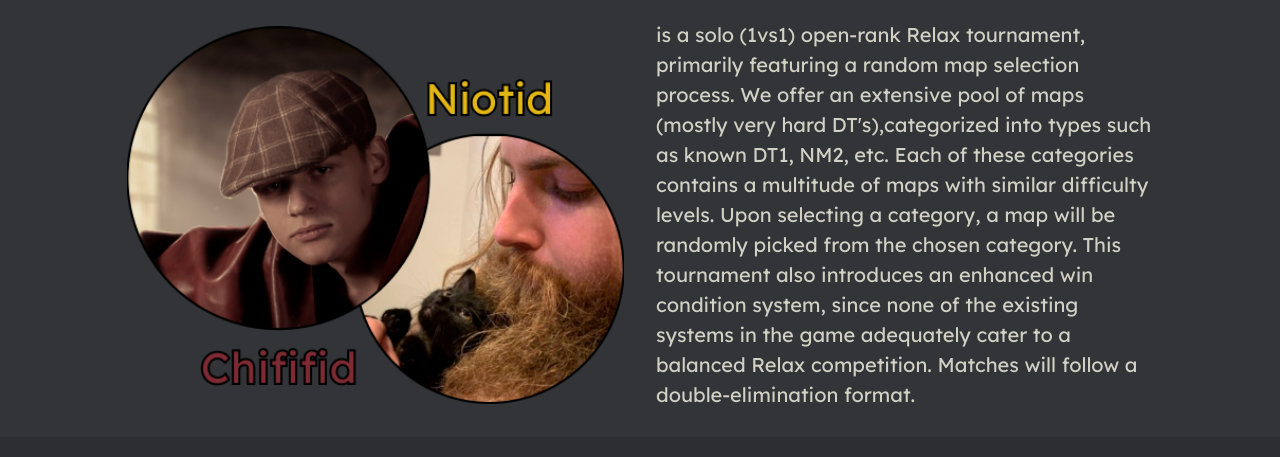
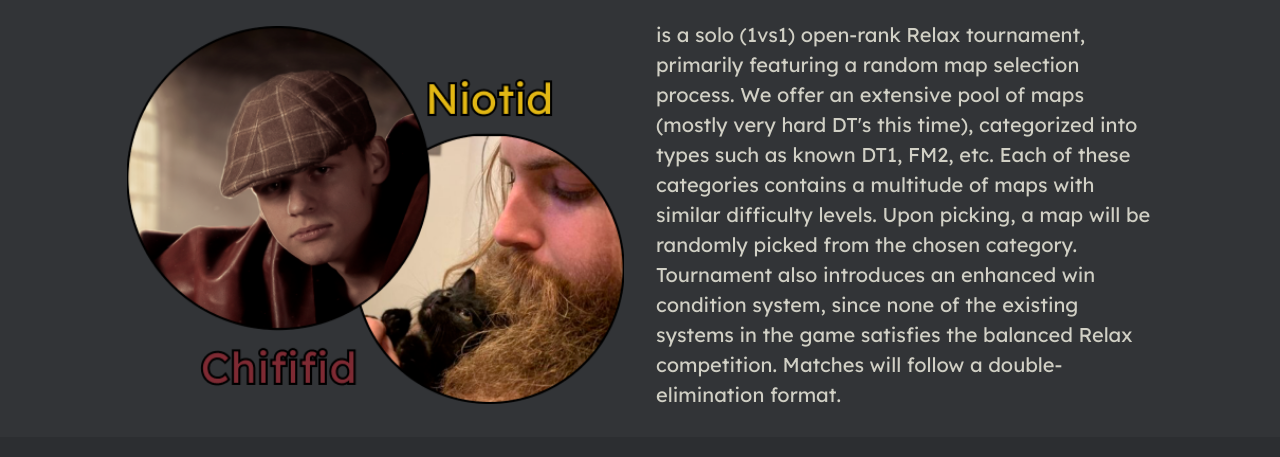
Before and after one commit to chififid/MIPT-bd-2024, a plain HTML site: page index.html in a window 1280 px wide. Shown: the part 174-631 px from the top of the page. Drawn offline with Linux system fonts and the light colour scheme.

Commit message:
Update index.html

```diff
--- a/index.html
+++ b/index.html
@@ -81,17 +81,14 @@
         <div class="home__content">
           <img class="home__img" src="./images/creators.png" alt="Creators">
           <p class="home__text">
-            is a solo (1vs1) open-rank Relax tournament,
-            primarily featuring a random map selection process.
-            We offer an extensive pool of maps (mostly very
-            hard DT's),categorized into types such as known
-            DT1, NM2, etc. Each of these categories contains a
-            multitude of maps with similar difficulty levels. Upon
-            selecting a category, a map will be randomly picked
-            from the chosen category. This tournament also
-            introduces an enhanced win condition system, since
-            none of the existing systems in the game
-            adequately cater to a balanced Relax competition.
+            is a solo (1vs1) open-rank Relax tournament, primarily
+            featuring a random map selection process. We offer an
+            extensive pool of maps (mostly very hard DT's this time),
+            categorized into types such as known DT1, FM2, etc. Each of
+            these categories contains a multitude of maps with similar difficulty levels.
+            Upon picking, a map will be randomly picked from the chosen category.
+            Tournament also introduces an enhanced win condition system, since none
+            of the existing systems in the game satisfies the balanced Relax competition.
             Matches will follow a double-elimination format.
           </p>
         </div>
```
